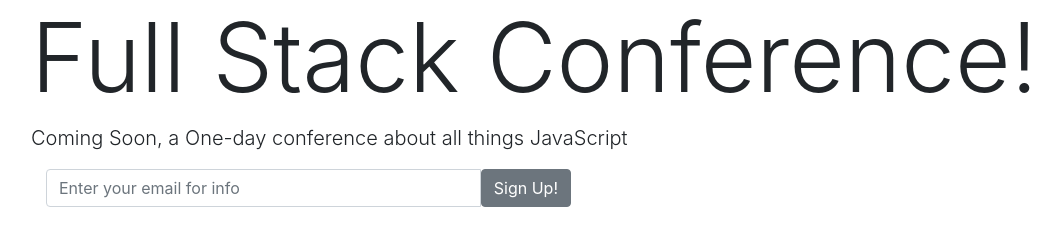
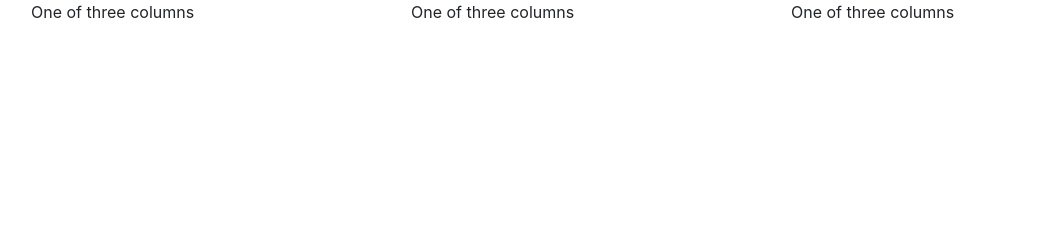
Before and after one commit to robgmerrill/bootstrap-4-website-building-practice, a plain HTML site: page index.html in a window 1280 px wide. Shown: the whole page, without its empty margins (54-1115 px from the left). Drawn offline with nearby package versions, Linux system fonts and the light colour scheme.

Commit message:
turned index page into landing page

```diff
--- a/index.html
+++ b/index.html
@@ -1,30 +1,30 @@
 <!DOCTYPE html>
 <html lang="en">
 <head>
-    <title>Full Stack Conference</title>
-    <!-- Required meta tags always come first -->
-    <meta charset="utf-8">
+  <meta charset="UTF-8">
   <meta name="viewport" content="width=device-width, initial-scale=1, shrink-to-fit=no">
   <meta http-equiv="x-ua-compatible" content="ie=edge">
-
-    <!-- Bootstrap CSS -->
+  <title>Full Stack Conference</title>
   <link rel="stylesheet" href="https://maxcdn.bootstrapcdn.com/bootstrap/4.0.0-alpha.2/css/bootstrap.min.css" integrity="sha384-y3tfxAZXuh4HwSYylfB+J125MxIs6mR5FOHamPBG064zB+AFeWH94NdvaCBm8qnd" crossorigin="anonymous">
 </head>
 <body>
-    <div class="container text-xs-center">
-      <h1 class="display-1">Full Stack Conference!</h1>
-      <p class="lead">Coming Soon, a One-day conference about all things JavaScript</p>
 
-      <div class="col-lg-6 col-lg-offset-3">
-        <div class="input-group">
-          <input type="text" class="form-control" placeholder="Enter your email for info">
-          <span class="input-group-btn">
-            <button class="btn btn-secondary" type="button">Sign Up!</button>
-          </span>
+  <div class="container">
+    <!-- About -->
+  <div class="row">
+    <div class="col-sm-4">
+      One of three columns
     </div>
+    <div class="col-sm-4">
+      One of three columns
     </div>
+    <div class="col-sm-4">
+      One of three columns
     </div>
-    <!-- jQuery first, then Bootstrap JS. -->
+  </div><!-- /about -->
+</div><!-- container -->
+
+
   <script src="https://ajax.googleapis.com/ajax/libs/jquery/2.1.4/jquery.min.js"></script>
   <script src="https://maxcdn.bootstrapcdn.com/bootstrap/4.0.0-alpha.2/js/bootstrap.min.js" integrity="sha384-vZ2WRJMwsjRMW/8U7i6PWi6AlO1L79snBrmgiDpgIWJ82z8eA5lenwvxbMV1PAh7" crossorigin="anonymous"></script>
 </body>
```
Also changed, not shown: landing-page.html (added, +31 -0 lines). Lines whose indentation alone changed are shown as unchanged.
